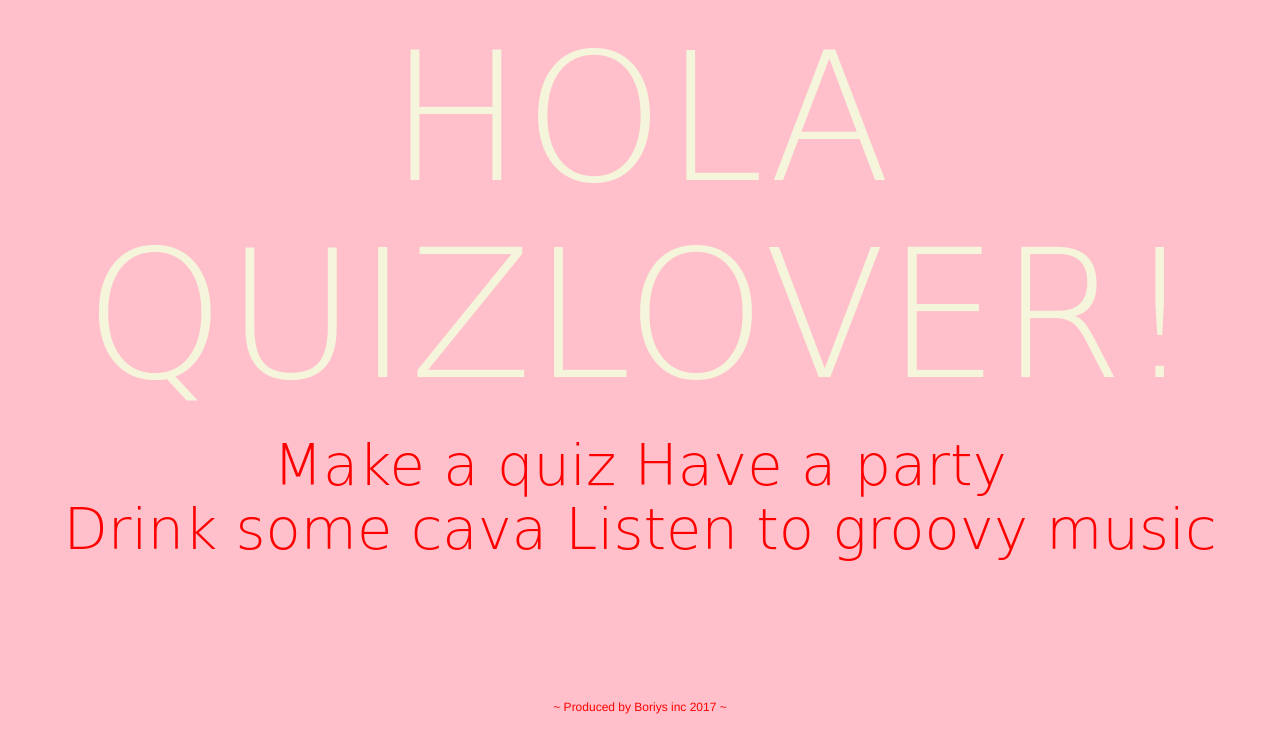
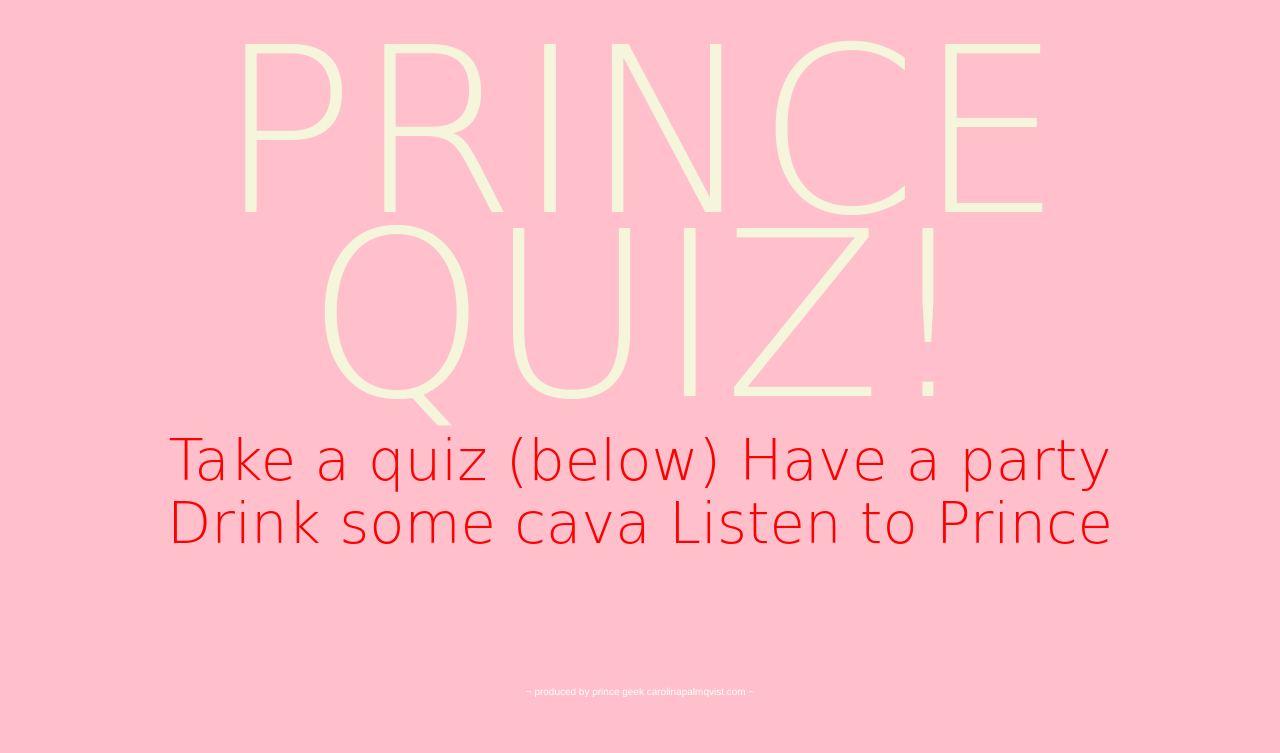
Before and after one commit to boriys/quizproject, a Django app: page / in a window 1280 px wide. Shown: the top 753 px of the page. Run offline with Django 3.2, Linux system fonts and the light colour scheme; data that the repository does not hold is empty; some libraries are stand-ins or nearby versions; some web fonts are replaced.

Commit message:
added a lot of stylish fix

```diff
--- a/quiz/templates/result.html
+++ b/quiz/templates/result.html
@@ -48,11 +48,7 @@
 <script src="js/bootstrap.min.js">
 </script>
 
-<footer>
-	<h5>
- 		~ Produced by Boriys inc 2017 ~
-	</h5>
-</footer>
+
 
 </body>
 </html>
--- a/quiz/templates/start.html
+++ b/quiz/templates/start.html
@@ -11,25 +11,28 @@
 
 	<title> Boriys Quiz start </title>
 
+	<body class="footer">
+
 </head>
 <body>
 
 
-
 	<h1>
-	Hola quizlover!
+	Prince
+	quiz!
 	</h1>
 
 
 	<h2>
-	Make a quiz Have a party
+	Take a quiz (below) Have a party
 	<br>
-	Drink some cava Listen to groovy music
+	Drink some cava Listen to Prince
 	</h2>
 
 	<br>
 
 	<h3>
+
 		<ul>
 		{% for quiz in quizzes %}
     	<li><a href="{% url 'quiz_page' quiz.quiz_number %}">
@@ -44,6 +47,7 @@
 	</h3>
 
 
+
 <br>
 <br>
 <br>
@@ -54,7 +58,7 @@
 
 <footer>
 	<h5>
- 		~ Produced by Boriys inc 2017 ~
+	~ produced by prince geek <a href= http://www.carolinapalmqvist.com/> carolinapalmqvist.com ~
 	</h5>
 </footer>
 
--- a/static/style.css
+++ b/static/style.css
@@ -6,6 +6,7 @@ body {
 	background-color: pink;
 	margin: 20px;
 	text-align: center;
+	line-height: 1.3;
 
 }
 
@@ -25,14 +26,51 @@ body {
 	color:violet;
 }
 
+.question_page h6{
+	color:white;
+}
+
+.question_page h1{
+	color:white;
+}
+
+.question_page h2{
+	color:violet;
+}
+
+
+.question_page {
+	background: purple;
+}
+
+.footer {
+	position:fixed;
+}
+
+
+
+/*.footer a {
+    text-align: right;
+       color: purple;
+    font: Helvetica;
+    font-size: 14pt;
+*/
+/*.footer p {
+    text-align: right;
+    position:fixed
+    color: purple;
+    font: Helvetica;
+    font-size: 14pt;
+}*/
 
 h1 {
 	color: beige;
 	text-align:center;
   	font-family: 'Shrikhand', cursive;
+  	line-height: 0.8;
 	font-weight: 200;
 	text-transform: uppercase;
-	font-size:14vw;
+	font-size:18vw;
 }
 
 h2 {
@@ -66,10 +104,10 @@ h4 {
 }
 
 h5 {
-	color: red;
+	color: white;
 	text-align:center;
 	font-family:helvetica;
-	font-size:12px;
+	font-size:10px;
 }
 
 a:link {
```
Also changed, not shown: quiz/templates/question.html (+2 -5 lines), quiz/templates/quiz.html (+4 -5 lines), static/bilder/14d8da8e95e4875c7f66f4d8947bc184.jpg (added), static/bilder/giphy-downsized.gif (added), static/bilder/giphy.gif (added), static/bilder/prince_1.gif (added), static/bilder/prince_1.jpg (added), static/bilder/prince_2.gif (added), static/bilder/prince_2.jpg (added), static/bilder/prince_3.gif (added), static/bilder/prince_3.jpg (added), 2 other files.
